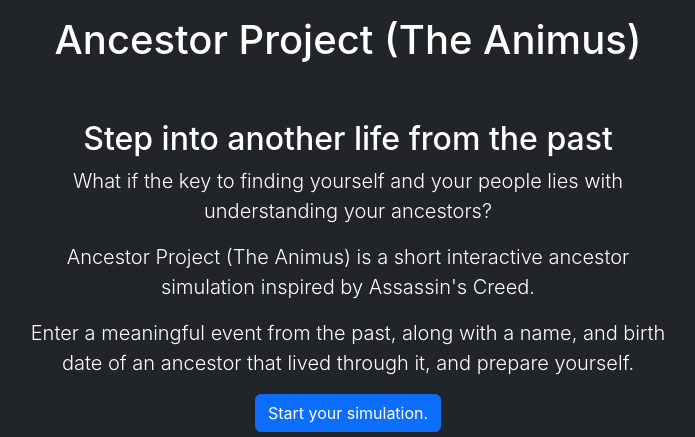
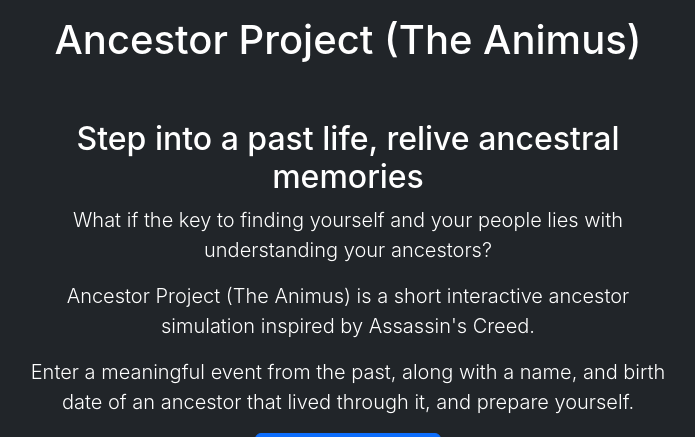
Before and after one commit to rowinf/ancestry-project, a Flask app: page / in a window 1280 px wide. Shown: the top 437 px of the page, without its empty margins (292-987 px from the left). Run offline with Flask 3, Linux system fonts and the light colour scheme; some libraries are stand-ins or nearby versions; some web fonts are replaced.

Commit message:
edit screenshot

```diff
--- a/templates/questionnaire.html
+++ b/templates/questionnaire.html
@@ -7,7 +7,7 @@
         </header>
         <main>
             <div class="text-center d-flex flex-column align-items-center justify-content-center">
-                <h2>Step into another life from the past</h2>
+                <h2>Step into a past life, relive ancestral memories</h2>
                 <p class="lead">What if the key to finding yourself and your people lies with understanding your ancestors?</p>
                 <p class="lead">Ancestor Project (The Animus) is a short interactive ancestor simulation inspired by Assassin's Creed.</p>
                 <p class="lead">Enter a meaningful event from the past, along with a name, and birth date of an ancestor that lived through it, and prepare yourself.</p>
```
Also changed, not shown: screenshot.png.
